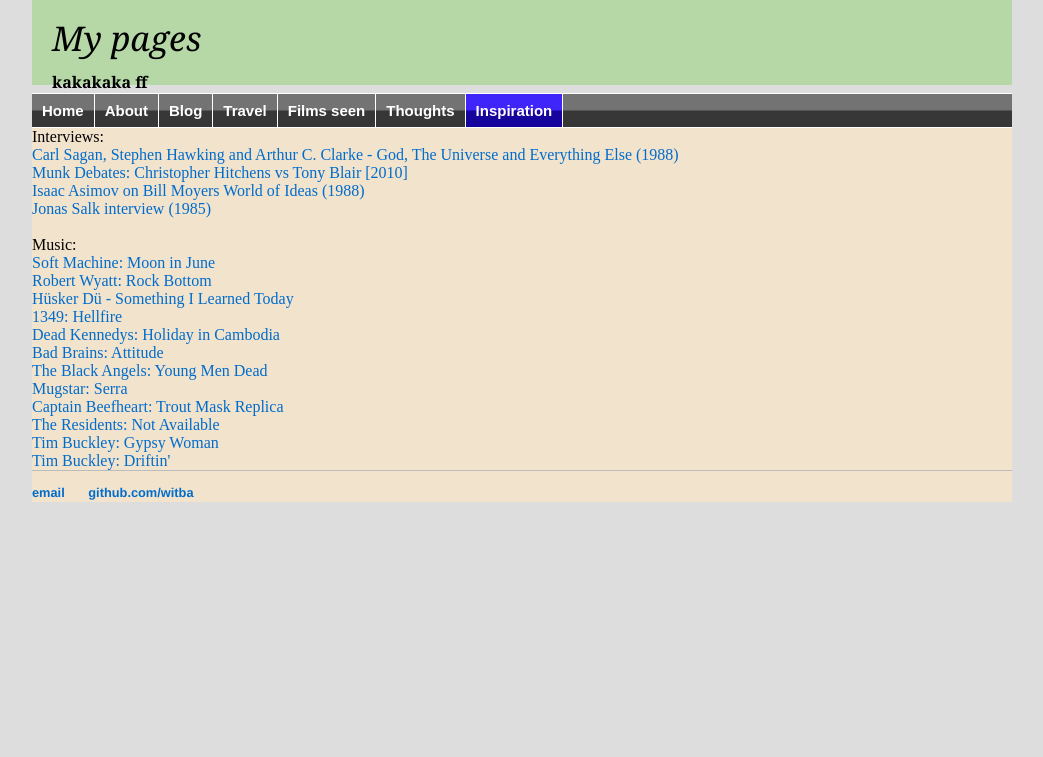
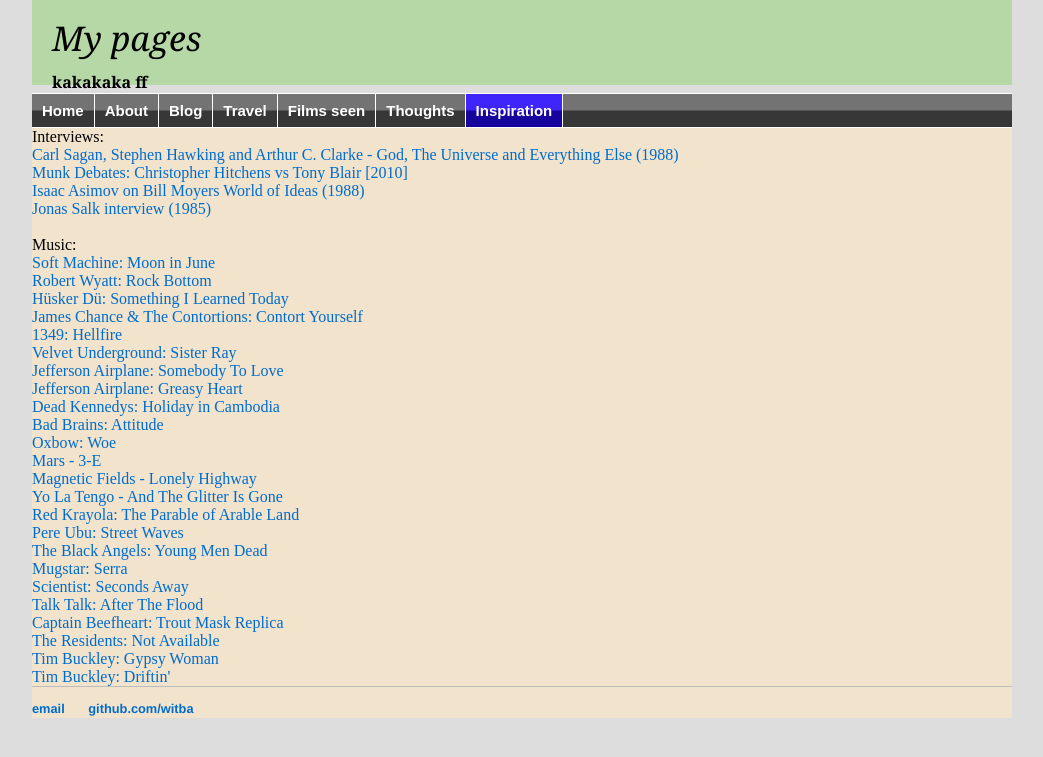
Before and after one commit to witba/witba.github.io, a Jekyll site: the page built from inspiration/index.html, in a window 1280 px wide. Shown: the top 757 px of the page, without its empty margins (118-1161 px from the left). Built offline with Jekyll 4.4.1, drawn with Linux system fonts in a browser that asks for light colours.

Commit message:
Update index.html

```diff
--- a/inspiration/index.html
+++ b/inspiration/index.html
@@ -13,12 +13,24 @@
 Music:<br>
 <a href="https://www.youtube.com/watch?v=IJFSIX_uVPM" target=_blank>Soft Machine: Moon in June</a><br>
 <a href="https://www.youtube.com/watch?v=-4AhdWGci3c" target=_blank>Robert Wyatt: Rock Bottom</a><br>
-<a href="https://www.youtube.com/watch?v=rktLCGpQ3RA" target=_blank>Hüsker Dü - Something I Learned Today</a><br>
+<a href="https://www.youtube.com/watch?v=rktLCGpQ3RA" target=_blank>Hüsker Dü: Something I Learned Today</a><br>
+<a href="https://www.youtube.com/watch?v=_wcn6PCGPN4" target=_blank>James Chance & The Contortions: Contort Yourself</a><br>
 <a href="https://www.youtube.com/watch?v=VZug9y81Axk" target=_blank>1349: Hellfire</a><br>
+<a href="https://www.youtube.com/watch?v=53F5nY68cBM" target=_blank>Velvet Underground: Sister Ray</a><br>
+<a href="https://www.youtube.com/watch?v=YnS0GaiIewM" target=_blank>Jefferson Airplane: Somebody To Love</a><br>
+<a href="https://www.youtube.com/watch?v=ymSqJEwmb_k" target=_blank>Jefferson Airplane: Greasy Heart</a><br>
 <a href="https://www.youtube.com/watch?v=-KTsXHXMkJA" target=_blank>Dead Kennedys: Holiday in Cambodia</a><br>
 <a href="https://www.youtube.com/watch?v=YYjqY0Yg1kk" target=_blank>Bad Brains: Attitude</a><br>
+<a href="https://www.youtube.com/watch?v=UkxmWnP_WiM" target=_blank>Oxbow: Woe</a><br>
+<a href="https://www.youtube.com/watch?v=-ReyhyGzlt4" target=_blank>Mars - 3-E</a><br>
+<a href="https://www.youtube.com/watch?v=fO37jdCWedA" target=_blank>Magnetic Fields - Lonely Highway</a><br>
+<a href="https://www.youtube.com/watch?v=gYF4wbyrNyY" target=_blank>Yo La Tengo - And The Glitter Is Gone</a><br>
+<a href="https://www.youtube.com/watch?v=lERLfwriyJI" target=_blank>Red Krayola: The Parable of Arable Land</a><br>
+<a href="https://www.youtube.com/watch?v=mk1sqOpPn3E" target=_blank>Pere Ubu: Street Waves</a><br>
 <a href="https://www.youtube.com/watch?v=ZtQe3Mfb26U" target=_blank>The Black Angels: Young Men Dead</a><br>
 <a href="https://www.youtube.com/watch?v=dhUIpA1iJK0" target=_blank>Mugstar: Serra</a><br>
+<a href="https://www.youtube.com/watch?v=PvU2fFKEhWw" target=_blank>Scientist: Seconds Away</a><br>
+<a href="https://www.youtube.com/watch?v=8zf-Z2oF6z4" target=_blank>Talk Talk: After The Flood</a><br>
 <a href="https://www.youtube.com/watch?v=7zdLfPN6F-o" target=_blank>Captain Beefheart: Trout Mask Replica</a><br>
 <a href="https://www.youtube.com/watch?v=O-xaCdo3JiQ" target=_blank>The Residents: Not Available</a><br>
 <a href="https://www.youtube.com/watch?v=LVlSkG9AmYA" target=_blank>Tim Buckley: Gypsy Woman</a><br>
```
